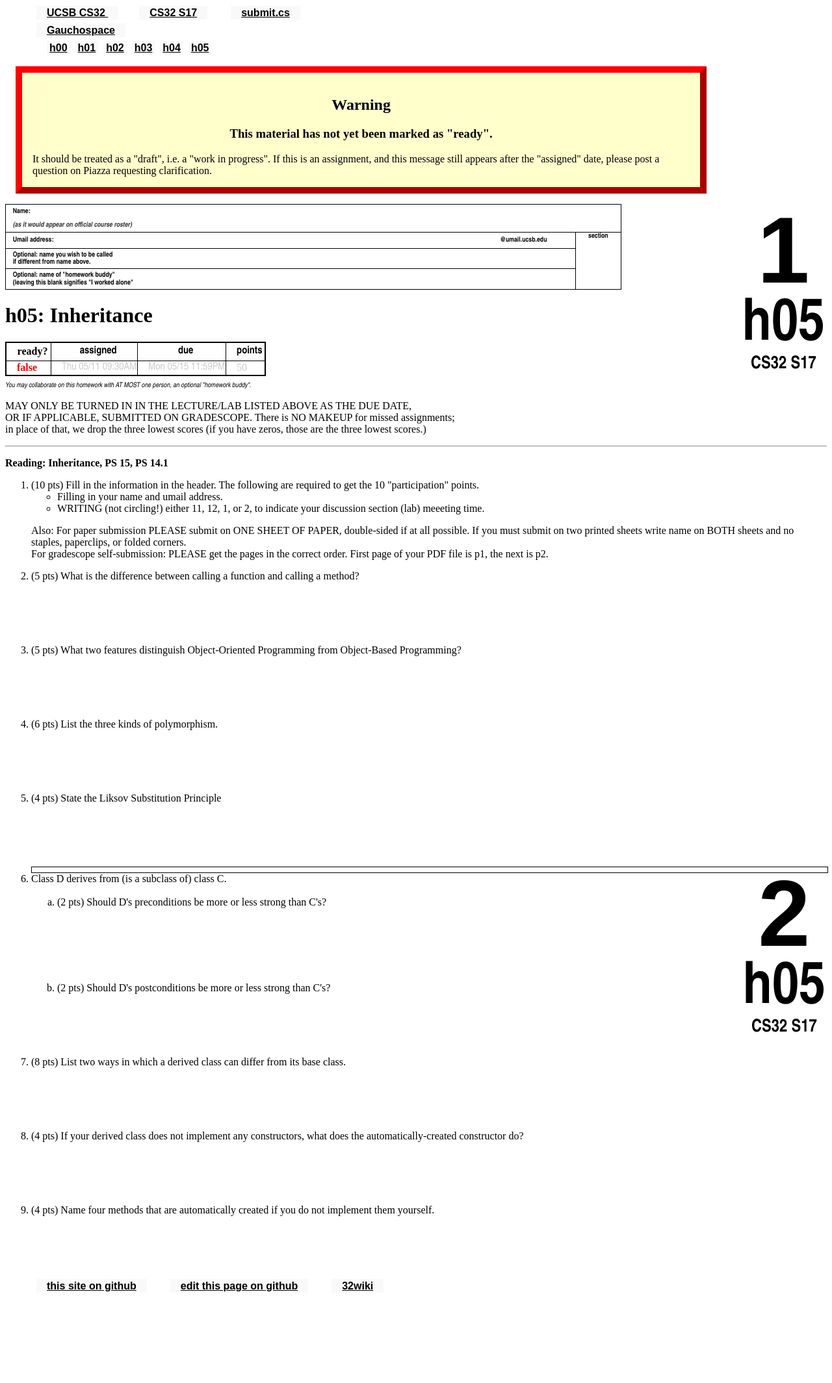
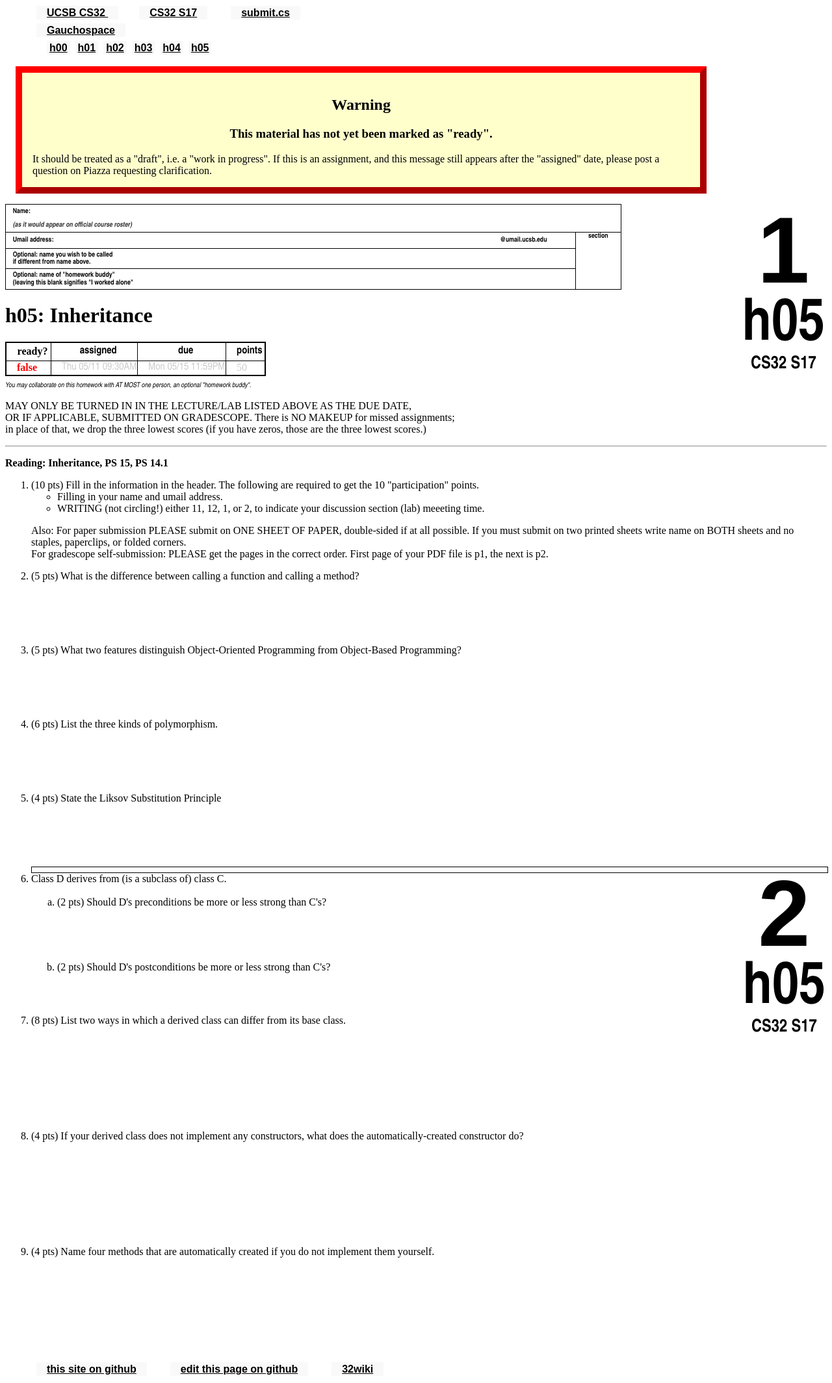
Before and after one commit to ucsb-cs32-s17/ucsb-cs32-s17.github.io, a Jekyll site: the page built from _hwk/h05.md, in a window 1280 px wide. Shown: the whole page at 65% size. Built offline with Jekyll 4.4.1, drawn with Linux system fonts in a browser that asks for light colours; before the commit the page ends 2001 px from its top, so only the background shows below that.

Commit message:
Update h05.md

```diff
--- a/_hwk/h05.md
+++ b/_hwk/h05.md
@@ -43,16 +43,16 @@ https://ucsb-cs32-s17.github.io/hwk/h05/
 
   <li>Class D derives from (is a subclass of) class C.
   <ol>
-    <li style='margin-bottom:6em;'>(2 pts) Should D's preconditions be more or less strong than C's?</li>
-    <li style='margin-bottom:6em;'>(2 pts) Should D's postconditions be more or less strong than C's?</li>
+    <li style='margin-bottom:4em;'>(2 pts) Should D's preconditions be more or less strong than C's?</li>
+    <li style='margin-bottom:4em;'>(2 pts) Should D's postconditions be more or less strong than C's?</li>
   </ol>
   </li>
 
-  <li style='margin-bottom:6em;'>(8 pts) List two ways in which a derived class can differ from its base class.</li>
+  <li style='margin-bottom:10em;'>(8 pts) List two ways in which a derived class can differ from its base class.</li>
 
-  <li style='margin-bottom:6em;'>(4 pts) If your derived class does not implement any constructors, what does the automatically-created constructor do?</li>
+  <li style='margin-bottom:10em;'>(4 pts) If your derived class does not implement any constructors, what does the automatically-created constructor do?</li>
 
 
-  <li style='margin-bottom:6em;'>(4 pts) Name four methods that are automatically created if you do not implement them yourself.</li>
+  <li style='margin-bottom:10em;'>(4 pts) Name four methods that are automatically created if you do not implement them yourself.</li>
 
 </ol>
```
